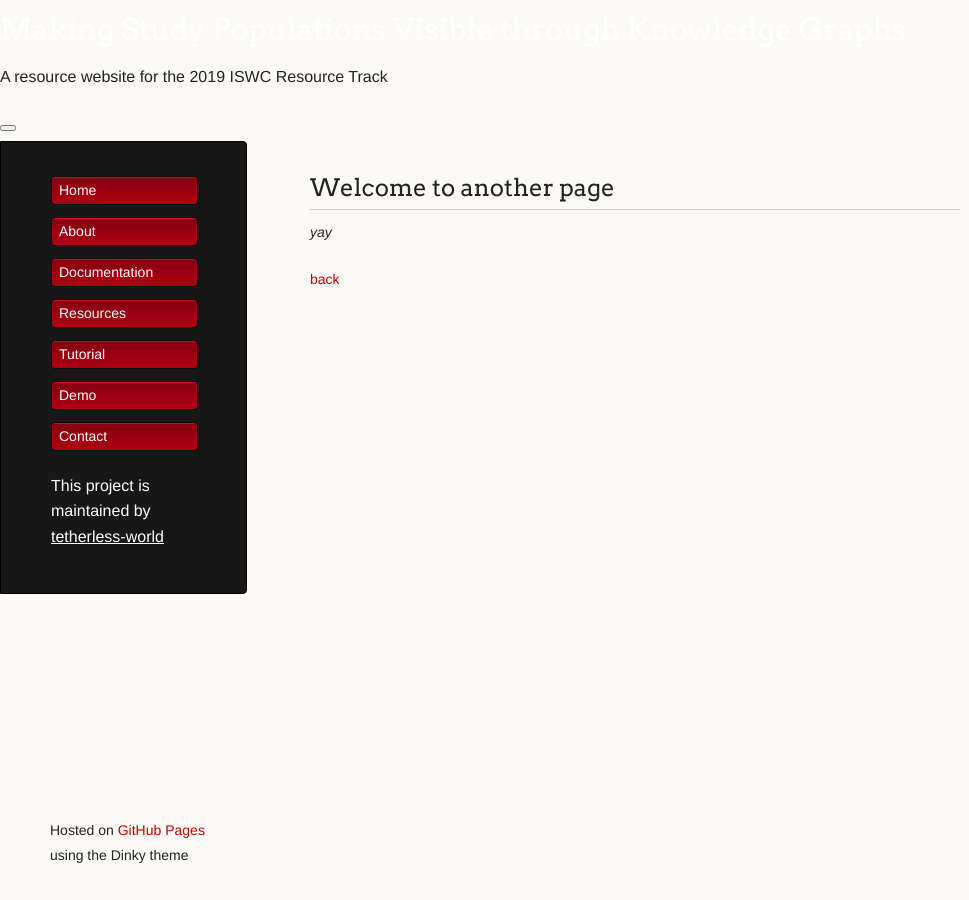
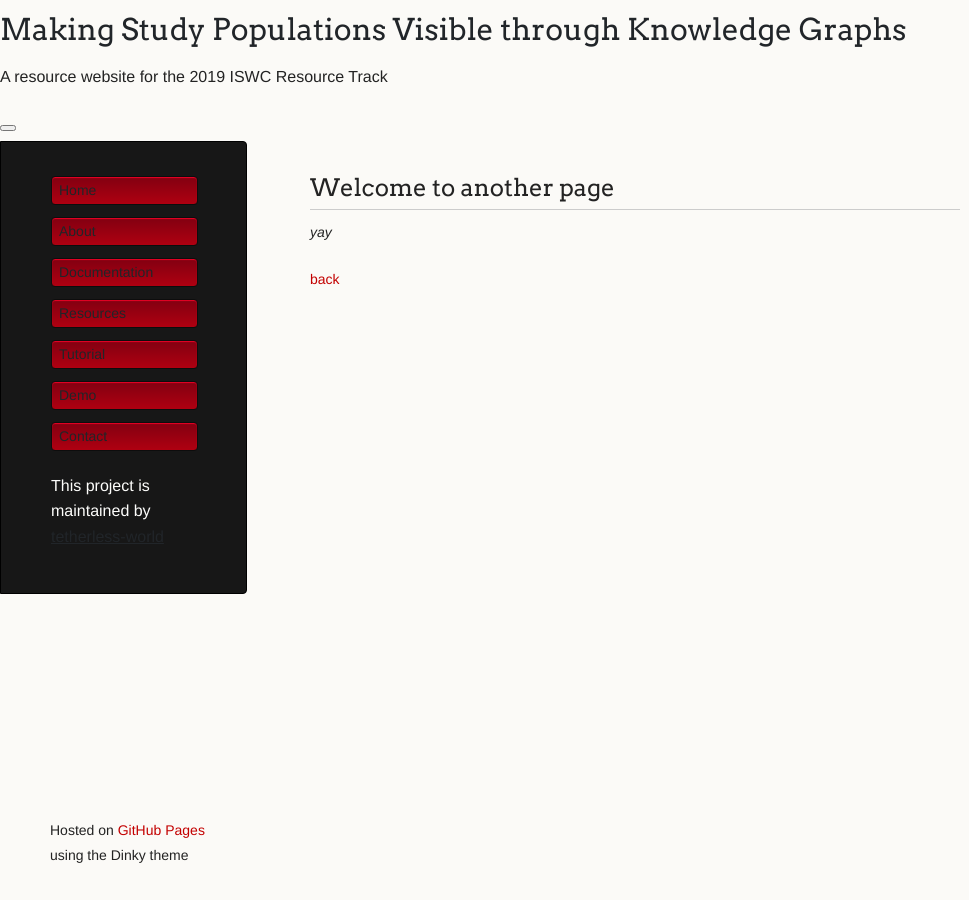
Before and after one commit to tetherless-world/study-cohort-ontology, a Jekyll site: the page built from another-page.md, in a window 1280 px wide. Shown: the whole page, without its empty margins (0-969 px from the left). Built offline with Jekyll 4.4.1, drawn with Linux system fonts in a browser that asks for light colours; our own code applies the rules of GitHub Pages for plain Markdown files.

Commit message:
Update jekyll-theme-dinky.scss

```diff
--- a/_sass/jekyll-theme-dinky.scss
+++ b/_sass/jekyll-theme-dinky.scss
@@ -484,7 +484,7 @@ h1.header {
 
 
 h1.header, a.header, a.name, header a{
-	color: #fff;
+	color: #212529;
 }
 
 a.header {
```
